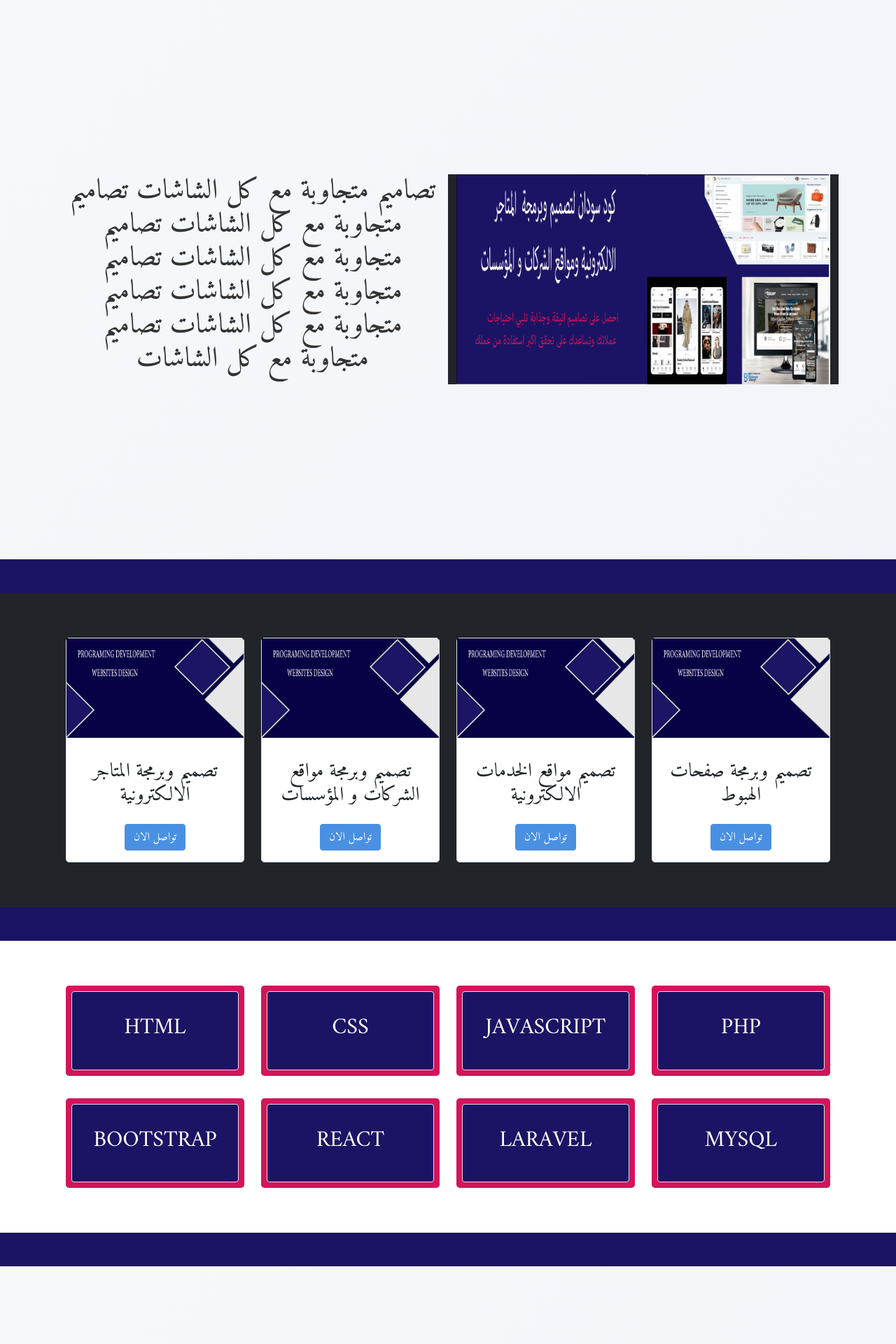
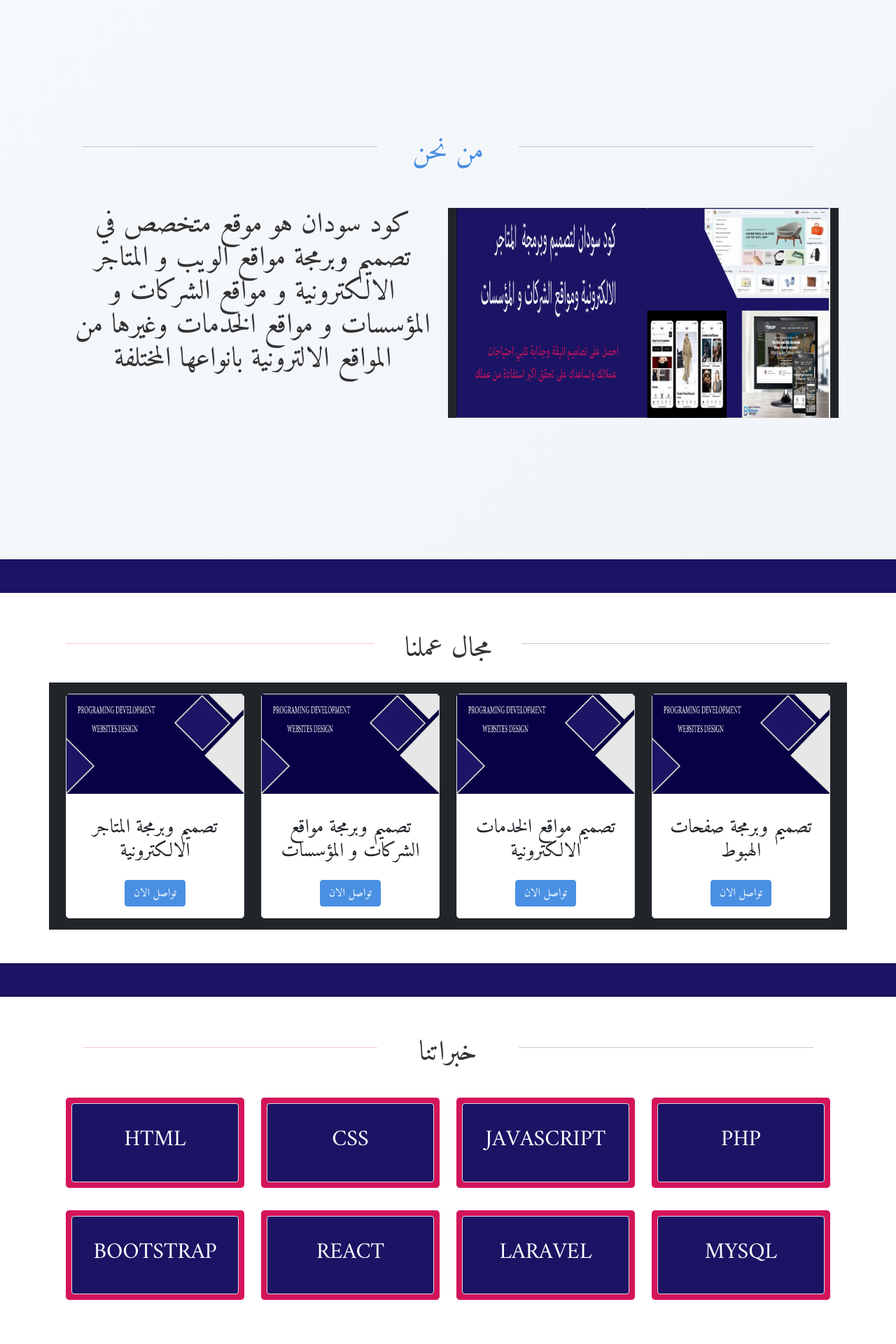
Before and after one commit to Mohamed-abdalla-mohamed/codesudan-repo, a PHP site: page /Paypal/ in a window 1280 px wide. Shown: the part 1013-2933 px from the top of the page at 70% size. Run offline with PHP 8.4, Linux system fonts and the light colour scheme; some libraries are stand-ins or nearby versions; some web fonts are replaced.

Commit message:
modififng index file and add some changes.

```diff
--- a/Home/index.php
+++ b/Home/index.php
@@ -207,16 +207,26 @@
   </section> -->
   <!-- End Header Section -->
   <section class="hero-section mt-0 mb-5" data-aos="fade-up">
+
     <div class="container">
+    <div class="container mt-2 mb-3">
+          <div class="row">
+          <div class="col text-center">
+            <hr class="">
+          </div>
+          <div class="col col-2 text-center"><h1>من نحن</h1></div>
+          <div class="col text-center">
+            <hr>
+          </div>
+          </div>
+      </div>
       <div class="row  ">
         <div class="col col-md-6 mt-3 mb-3" data-aos="fade-right" data-aos-delay="200">
           <!-- <h1 class="display-4 fw-bold">Welcome to ShopEase</h1> -->
-          <p class=" h1" style="direction: rtl; text-align: center;">تصاميم متجاوبة مع كل الشاشات
-            تصاميم متجاوبة مع كل الشاشات
-            تصاميم متجاوبة مع كل الشاشات
-            تصاميم متجاوبة مع كل الشاشات
-            تصاميم متجاوبة مع كل الشاشات
-            تصاميم متجاوبة مع كل الشاشات</p>
+          <p class=" h1" style="direction: rtl; text-align: center;">
+        كود سودان هو موقع  متخصص في تصميم وبرمجة مواقع الويب و المتاجر الالكترونية و مواقع الشركات و المؤسسات و مواقع الخدمات وغيرها من المواقع الالترونية بانواعها المختلفة
+
+        </p>
           <!-- <a href="#featured-products" class="btn btn-primary btn-lg">Shop Now</a> -->
         </div>
         <div class="col col-md-6 mt-3 mb-3 bg-dark" data-aos="fade-left" data-aos-delay="400">
@@ -226,8 +236,19 @@
     </div>
   </section>
 
-  <section class="mt-5 mb-5 pt-5 pb-5 bg-dark">
-    <div class="container">
+  <section class="mt-5 mb-5 pt-5 pb-5 bg-white">
+  <div class="container mt-2 mb-3">
+          <div class="row">
+          <div class="col text-center">
+            <hr class="text-danger">
+          </div>
+          <div class="col col-2 text-center"><h1>مجال عملنا</h1></div>
+          <div class="col text-center">
+            <hr>
+          </div>
+          </div>
+      </div>
+    <div class="container bg-dark">
       <div class="row">
 
         <div class="col col-12 col-sm-3 rounded rounded-5 mt-3 mb-3" data-aos="fade-right" data-aos-delay="150">
@@ -294,6 +315,17 @@
 
   <section class="mt-5 mb-5 pt-5 pb-5 bg-white">
     <div class="container">
+      <div class="container mt-2 mb-3">
+          <div class="row">
+          <div class="col text-center">
+            <hr class="text-danger">
+          </div>
+          <div class="col col-2 text-center"><h1>خبراتنا</h1></div>
+          <div class="col text-center">
+            <hr>
+          </div>
+          </div>
+      </div>
       <div class="row">
 
         <div class="col col-6 col-sm-6 col-md-3  rounded rounded-5 mt-3 mb-3" data-aos="fade-right" data-aos-delay="150">
@@ -406,12 +438,9 @@
       <div class="row align-items-center ">
         <div class="col-md-6 mt-3 mb-3" data-aos="fade-right" data-aos-delay="200">
           <!-- <h1 class="display-4 fw-bold">Welcome to ShopEase</h1> -->
-          <p class=" h1" style="direction: rtl; text-align: center;">تصاميم متجاوبة مع كل الشاشات
-            تصاميم متجاوبة مع كل الشاشات
-            تصاميم متجاوبة مع كل الشاشات
-            تصاميم متجاوبة مع كل الشاشات
-            تصاميم متجاوبة مع كل الشاشات
-            تصاميم متجاوبة مع كل الشاشات</p>
+          <p class=" h1" style="direction: rtl; text-align: center;">
+          في كود سودان نسعى لتصميم مواقع حديثة وعصرية تجذب الزوار و تلبي احتياجات العملاء
+            </p>
           <!-- <a href="#featured-products" class="btn btn-primary btn-lg">Shop Now</a> -->
         </div>
         <div class="col-md-6 mt-3 mb-3" data-aos="fade-left" data-aos-delay="400">
```
